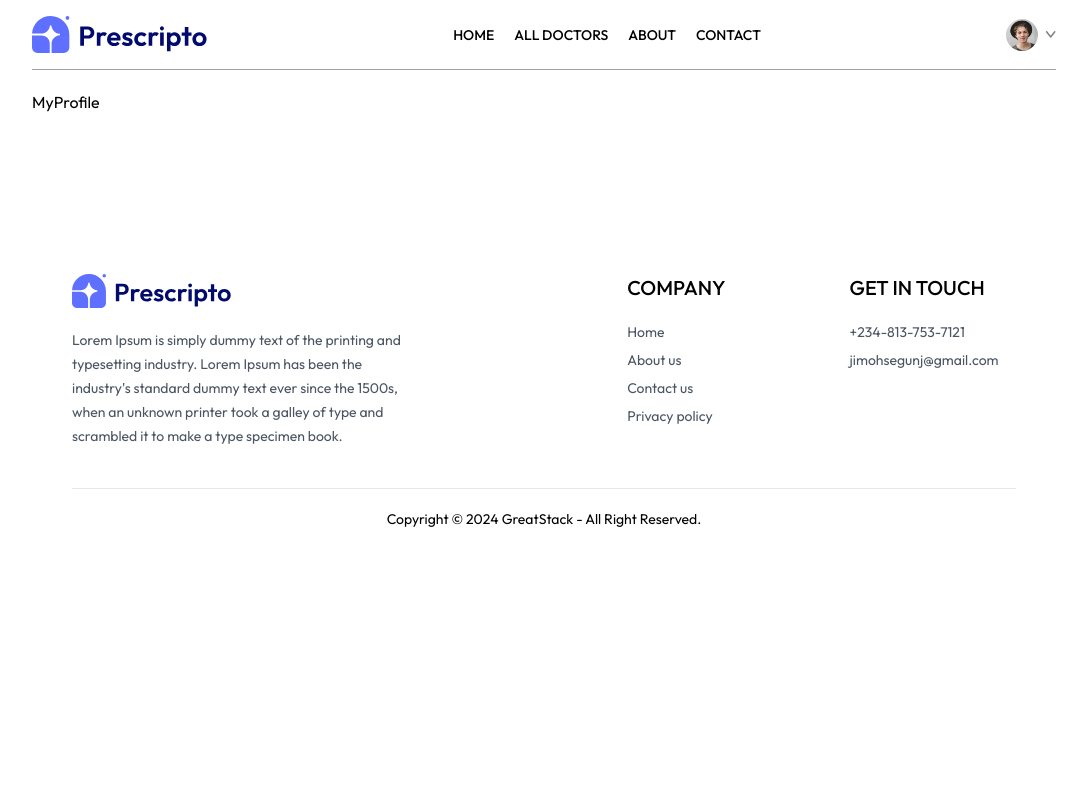
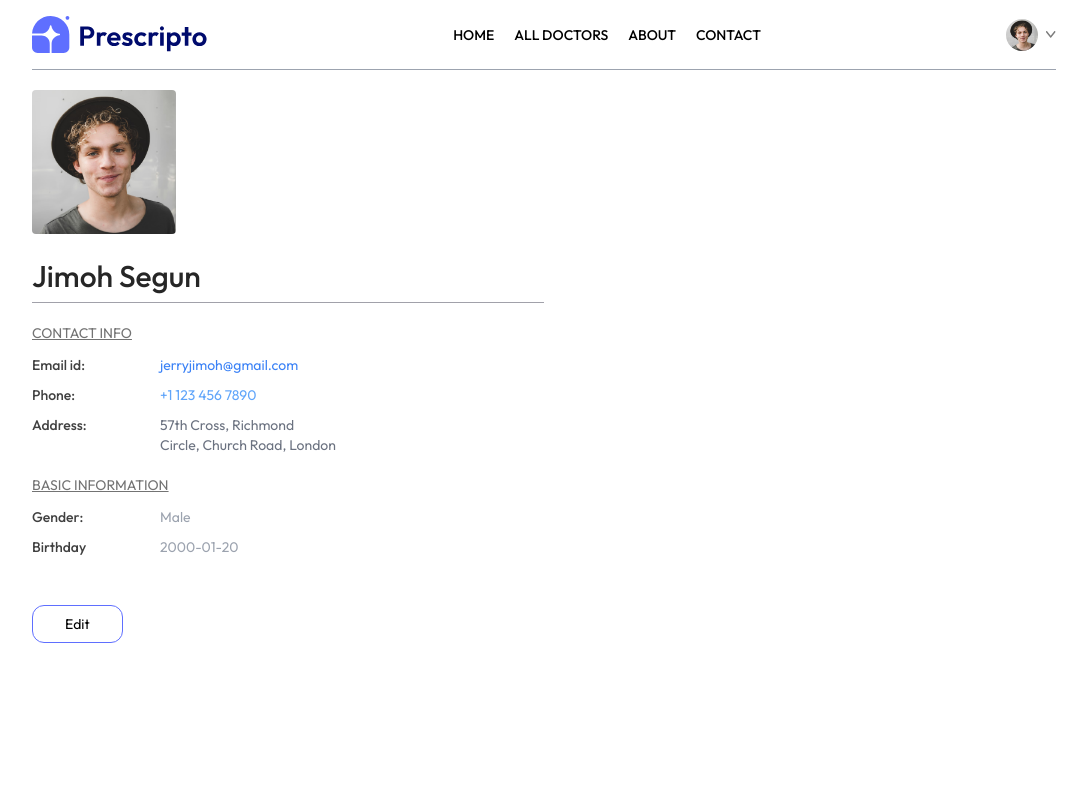
Before and after one commit to jimohsegun1/MediCare, a React (Vite) app in the folder frontend/: page /my-profile in a window 1280 px wide. Shown: the top 800 px of the page, without its empty margins (96-1183 px from the left). Built offline with nearby package versions, Linux system fonts and the light colour scheme.

Commit message:
MyProfile

```diff
--- a/frontend/src/pages/Login.jsx
+++ b/frontend/src/pages/Login.jsx
@@ -1,48 +1,90 @@
-import React from 'react'
-import { useState } from 'react'
+import React from "react";
+import { useState } from "react";
 
 const Login = () => {
+  const [state, setState] = useState("Sign Up");
 
-  const [state, setState] = useState('Sign Up')
-
-  const [email, setEmail] = useState('')
-  const [password, setPassword] = useState('')
-  const [name, setName] = useState('')
+  const [email, setEmail] = useState("");
+  const [password, setPassword] = useState("");
+  const [name, setName] = useState("");
 
   const onSubmitHandler = async (event) => {
-    event.preventDefault()
-
-  }
+    event.preventDefault();
+  };
 
   return (
-    <form className='min-h-[80vh] flex items-center'>
-      <div className='flex flex-col gap-3 m-auto items-start p-8 min-w-[340px] sm:min-w-96 border rounded-xl text-zinc-600 text-sm shadow-lg '>
-        <p className='text-2xl font-semibold'>{state === 'Sign Up' ? 'Create Account' : 'Login'}</p>
-        <p>Please {state === 'Sign Up' ? 'sign up' : 'login'} to book an appointment</p>
+    <form className="min-h-[80vh] flex items-center">
+      <div className="flex flex-col gap-3 m-auto items-start p-8 min-w-[340px] sm:min-w-96 border rounded-xl text-zinc-600 text-sm shadow-lg ">
+        <p className="text-2xl font-semibold">
+          {state === "Sign Up" ? "Create Account" : "Login"}
+        </p>
+        <p>
+          Please {state === "Sign Up" ? "sign up" : "login"} to book an
+          appointment
+        </p>
 
-        {
-          state === "Sign Up" &&
-          <div className='w-full'>
+        {state === "Sign Up" && (
+          <div className="w-full">
             <p>Full Name</p>
-            <input className='border border-zinc-300 rounded w-full p-2 mt-1' type="text" onChange={(e) => setName(e.target.value)} value={name} required />
+            <input
+              className="border border-zinc-300 rounded w-full p-2 mt-1"
+              type="text"
+              onChange={(e) => setName(e.target.value)}
+              value={name}
+              required
+            />
           </div>
-        }
+        )}
 
-        <div className='w-full'>
+        <div className="w-full">
           <p>Email</p>
-          <input className='border border-zinc-300 rounded w-full p-2 mt-1' type="email" onChange={(e) => setEmail(e.target.value)} value={email} required />
+          <input
+            className="border border-zinc-300 rounded w-full p-2 mt-1"
+            type="email"
+            onChange={(e) => setEmail(e.target.value)}
+            value={email}
+            required
+          />
         </div>
 
-        <div className='w-full'>
+        <div className="w-full">
           <p>Password</p>
-          <input className='border border-zinc-300 rounded w-full p-2 mt-1' type="password" onChange={(e) => setPassword(e.target.value)} value={password} required />
+          <input
+            className="border border-zinc-300 rounded w-full p-2 mt-1"
+            type="password"
+            onChange={(e) => setPassword(e.target.value)}
+            value={password}
+            required
+          />
         </div>
 
-        <button className='bg-primary text-white w-full py-2 rounded-md text-base mt-4' >{state === 'Sign Up' ? 'Create Account' : 'Login'}</button>
-        {state === 'Sign Up' ? <p>Already have an account? <span onClick={() => setState('Login')} className='text-primary underline cursor-pointer' >Login here</span> </p> : <p>Create a new account? <span onClick={() => setState('Sign Up')} className='text-primary underline cursor-pointer' >click here</span> </p>}
+        <button className="bg-primary text-white w-full py-2 rounded-md text-base mt-4 hover:bg-white hover:border hover:border-zinc-500 hover:text-primary transition-all">
+          {state === "Sign Up" ? "Create Account" : "Login"}
+        </button>
+        {state === "Sign Up" ? (
+          <p>
+            Already have an account?{" "}
+            <span
+              onClick={() => setState("Login")}
+              className="text-primary underline cursor-pointer"
+            >
+              Login here
+            </span>{" "}
+          </p>
+        ) : (
+          <p>
+            Create a new account?{" "}
+            <span
+              onClick={() => setState("Sign Up")}
+              className="text-primary underline cursor-pointer"
+            >
+              click here
+            </span>{" "}
+          </p>
+        )}
       </div>
     </form>
-  )
-}
+  );
+};
 
-export default Login
+export default Login;
--- a/frontend/src/pages/MyProfile.jsx
+++ b/frontend/src/pages/MyProfile.jsx
@@ -1,9 +1,153 @@
-import React from 'react'
+import React, { useState } from "react";
+import { assets } from "../assets/assets";
 
 const MyProfile = () => {
+  const [userData, setUserData] = useState({
+    name: "Jimoh Segun",
+    image: assets.profile_pic,
+    email: "jerryjimoh@gmail.com",
+    phone: "+1 123 456 7890",
+    address: {
+      line1: "57th Cross, Richmond",
+      line2: "Circle, Church Road, London",
+    },
+    gender: "Male",
+    dob: "2000-01-20",
+  });
+
+  const [isEdit, setIsEdit] = useState(false);
+
   return (
-    <div>MyProfile</div>
-  )
-}
+    <div className="max-w-lg flex flex-col gap-2 text-sm">
+      <img className="w-36 rounded" src={userData.image} alt="" />
 
-export default MyProfile
+      {isEdit ? (
+        <input
+          className="bg-gray-50 text-3xl font-medium max-w-60 mt-4"
+          type="text"
+          value={userData.name}
+          onChange={(e) =>
+            setUserData((prev) => ({ ...prev, name: e.target.value }))
+          }
+        />
+      ) : (
+        <p className="font-medium text-3xl text-neutral-800 mt-4">
+          {userData.name}
+        </p>
+      )}
+
+      <hr className="bg-zinc-400 h-[1px] border-none " />
+      <div>
+        <p className="text-neutral-500 underline mt-3 ">CONTACT INFO</p>
+        <div className="grid grid-cols-[1fr_3fr] gap-y-2.5 mt-3 text-neutral-700">
+          <p className="font-medium">Email id:</p>
+          <p className="text-blue-500">{userData.email}</p>
+          <p className="font-medium">Phone:</p>
+          {isEdit ? (
+            <input
+              className="bg-gray-100 max-w-52"
+              type="text"
+              value={userData.phone}
+              onChange={(e) =>
+                setUserData((prev) => ({ ...prev, phone: e.target.value }))
+              }
+            />
+          ) : (
+            <p className="text-blue-400">{userData.phone}</p>
+          )}
+          <p className="font-medium">Address:</p>
+          {isEdit ? (
+            <p>
+              <input
+                className="bg-gray-50"
+                onChange={(e) =>
+                  setUserData((prev) => ({
+                    ...prev,
+                    address: { ...prev.address, line1: e.target.value },
+                  }))
+                }
+                value={userData.address.line1}
+                type="text"
+                name=""
+                id=""
+              />
+              <br />
+              <input
+                className="bg-gray-50"
+                onChange={(e) =>
+                  setUserData((prev) => ({
+                    ...prev,
+                    address: { ...prev.address, line2: e.target.value },
+                  }))
+                }
+                value={userData.address.line2}
+                type="text"
+              />
+            </p>
+          ) : (
+            <p className="text-gray-500">
+              {userData.address.line1}
+              <br />
+              {userData.address.line2}
+            </p>
+          )}
+        </div>
+      </div>
+
+      <div>
+        <p className="text-neutral-500 underline mt-3 ">BASIC INFORMATION</p>
+        <div className="grid grid-cols-[1fr_3fr] gap-y-2.5 mt-3 text-neutral-700 ">
+          <p className="font-medium">Gender:</p>
+          {isEdit ? (
+            <select
+              className="max-w-20 bg-gray-100"
+              onChange={(e) =>
+                setUserData((prev) => ({ ...prev, gender: e.target.value }))
+              }
+              value={userData.gender}
+            >
+              <option value="Male">Male</option>
+              <option value="Female">Female</option>
+            </select>
+          ) : (
+            <p className="text-gray-400 ">{userData.gender}</p>
+          )}
+
+          <p className="font-medium">Birthday</p>
+          {isEdit ? (
+            <input
+              className="max-w-28 bg-gray-100"
+              type="date"
+              onChange={(e) =>
+                setUserData((prev) => ({ ...prev, dob: e.target.value }))
+              }
+              value={userData.dob}
+            />
+          ) : (
+            <p className="text-gray-400">{userData.dob}</p>
+          )}
+        </div>
+      </div>
+
+      <div className="mt-10">
+        {isEdit ? (
+          <button
+            className="border border-primary px-8 py-2 rounded-xl hover:bg-primary hover:text-white transition-all"
+            onClick={() => setIsEdit(false)}
+          >
+            Save information
+          </button>
+        ) : (
+          <button
+            className="border border-primary px-8 py-2 rounded-xl  hover:bg-primary hover:text-white transition-all"
+            onClick={() => setIsEdit(true)}
+          >
+            Edit
+          </button>
+        )}
+      </div>
+    </div>
+  );
+};
+
+export default MyProfile;
```
